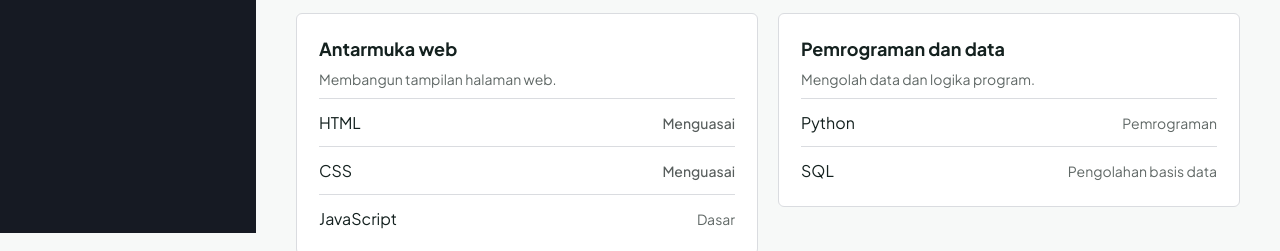
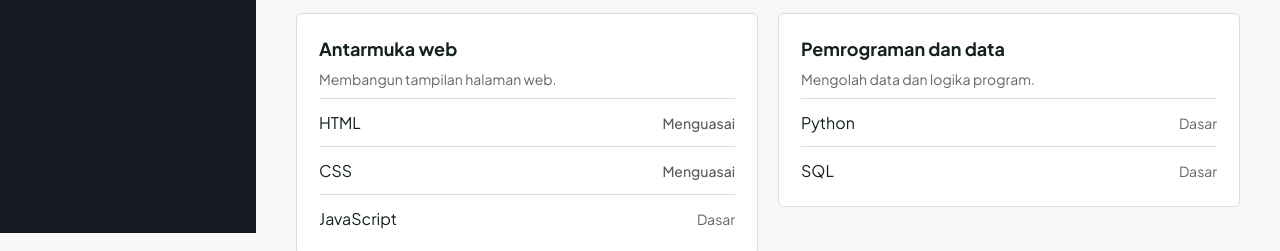
Before and after one commit to Ghaniyy123/My-Profile, a plain HTML site: page index.html in a window 1280 px wide. Shown: the part 567-818 px from the top of the page. Drawn offline with nearby package versions, Linux system fonts and the light colour scheme.

Commit message:
change html file

```diff
--- a/index.html
+++ b/index.html
@@ -127,8 +127,8 @@
                         <h3>Pemrograman dan data</h3>
                         <p class="ket">Mengolah data dan logika program.</p>
                         <ul>
-                            <li><span>Python</span><span class="tingkat">Pemrograman</span></li>
-                            <li><span>SQL</span><span class="tingkat">Pengolahan basis data</span></li>
+                            <li><span>Python</span><span class="tingkat">Dasar</span></li>
+                            <li><span>SQL</span><span class="tingkat">Dasar</span></li>
                         </ul>
                     </div>
                 </div>
```
